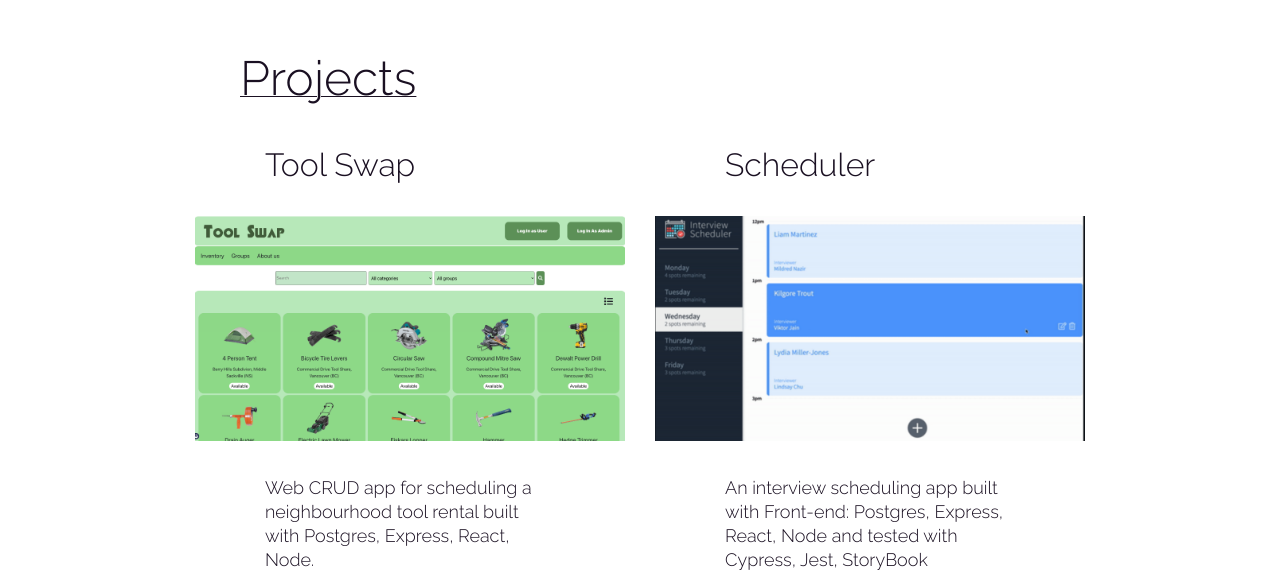
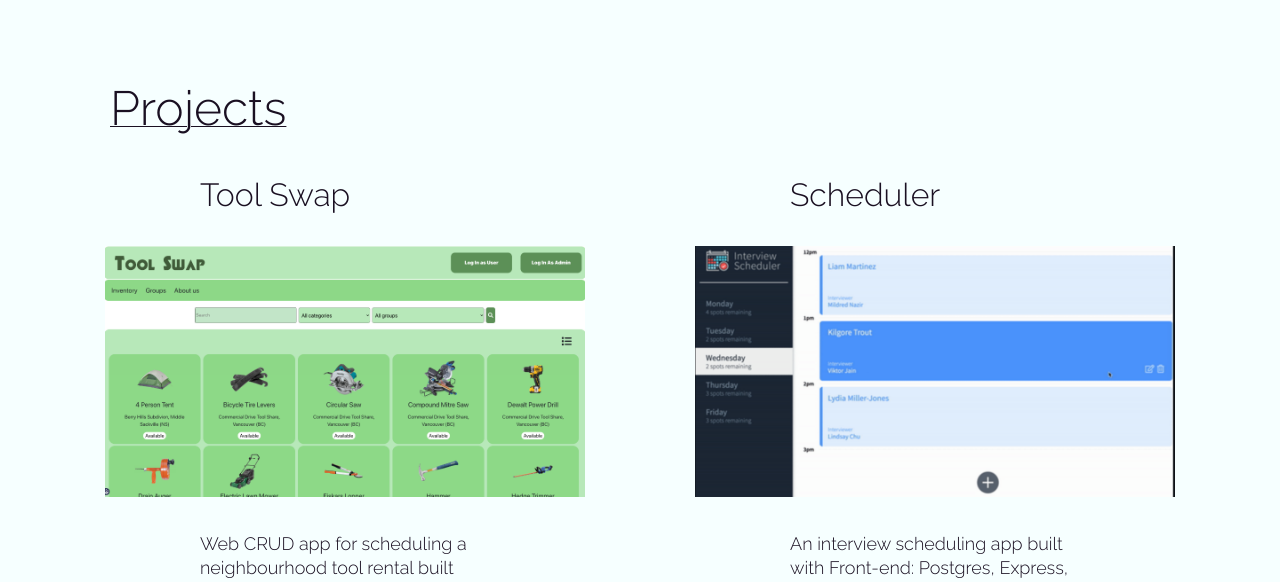
Before and after one commit to FortunateSmith/portfolio-styled-components, a React (Create React App) app: page / in a window 1280 px wide. Shown: the part 2618-3200 px from the top of the page. Built offline with nearby package versions, Linux system fonts and the light colour scheme.

Commit message:
change padding on Project component and Project Section component. Change background in ProjectSection.

```diff
--- a/src/components/Projects/Projects.elements.js
+++ b/src/components/Projects/Projects.elements.js
@@ -1,8 +1,10 @@
 import styled from "styled-components";
 
 export const ProjectSection = styled.div`
-  margin: 50px;
-  padding: 80px;
+  /* margin: 50px; */
+  padding: 160px 0;
+  background: #f6ffff;
+
 
   @media screen {
     display: flex;
@@ -32,6 +34,8 @@ export const Project = styled.div`
     display: flex;
     flex-direction: column;
     align-items: center;
+    padding-right: 40px;
+    padding-left: 40px;
 `;
 
 export const ProjectDesc = styled.div`
--- a/src/components/navbar/Navbar.js
+++ b/src/components/navbar/Navbar.js
@@ -3,7 +3,7 @@ import { FaBars, FaTimes } from "react-icons/fa";
 import { IconContext } from "react-icons/lib";
 import { Button } from "../../globalStyles";
 import Logo from "../../images/Logo.png";
-import { animateScroll as scroll, Element } from "react-scroll";
+import { animateScroll as scroll} from "react-scroll";
 import {
   Nav,
   NavbarContainer,
```
